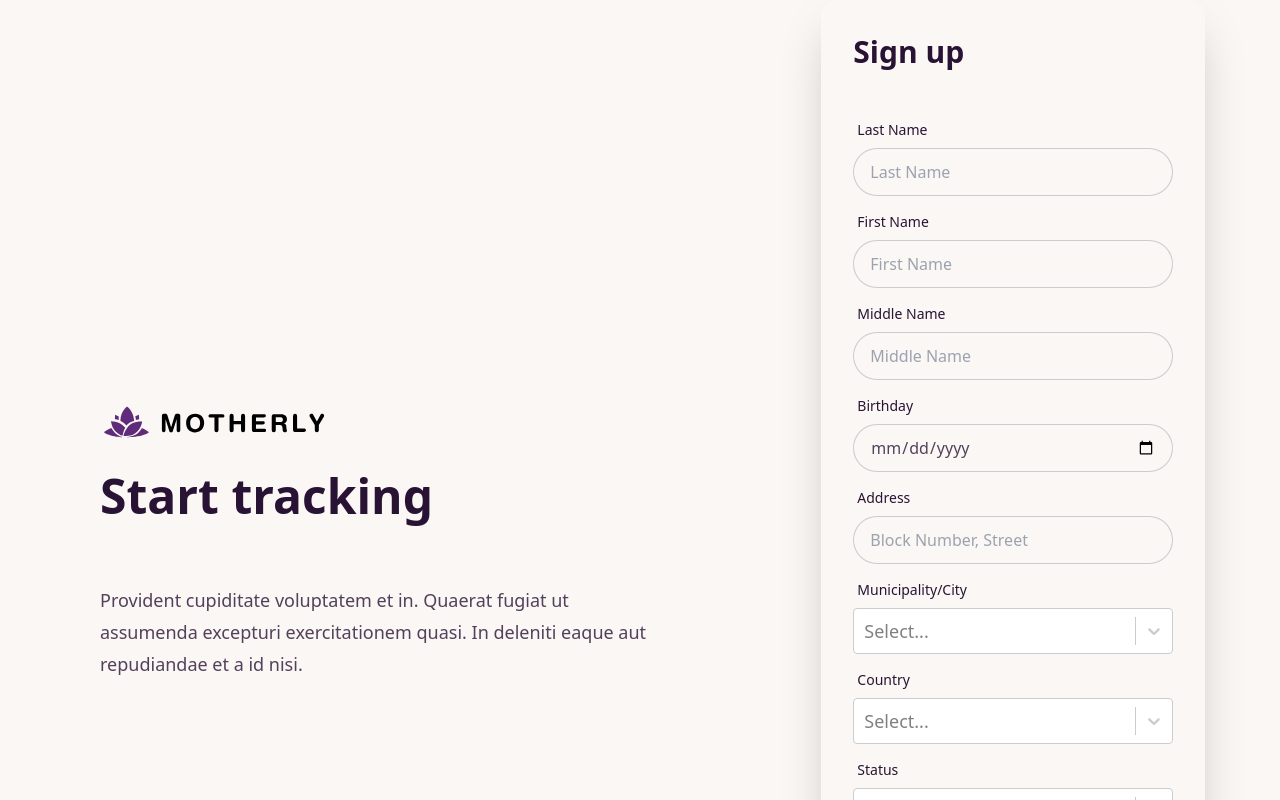
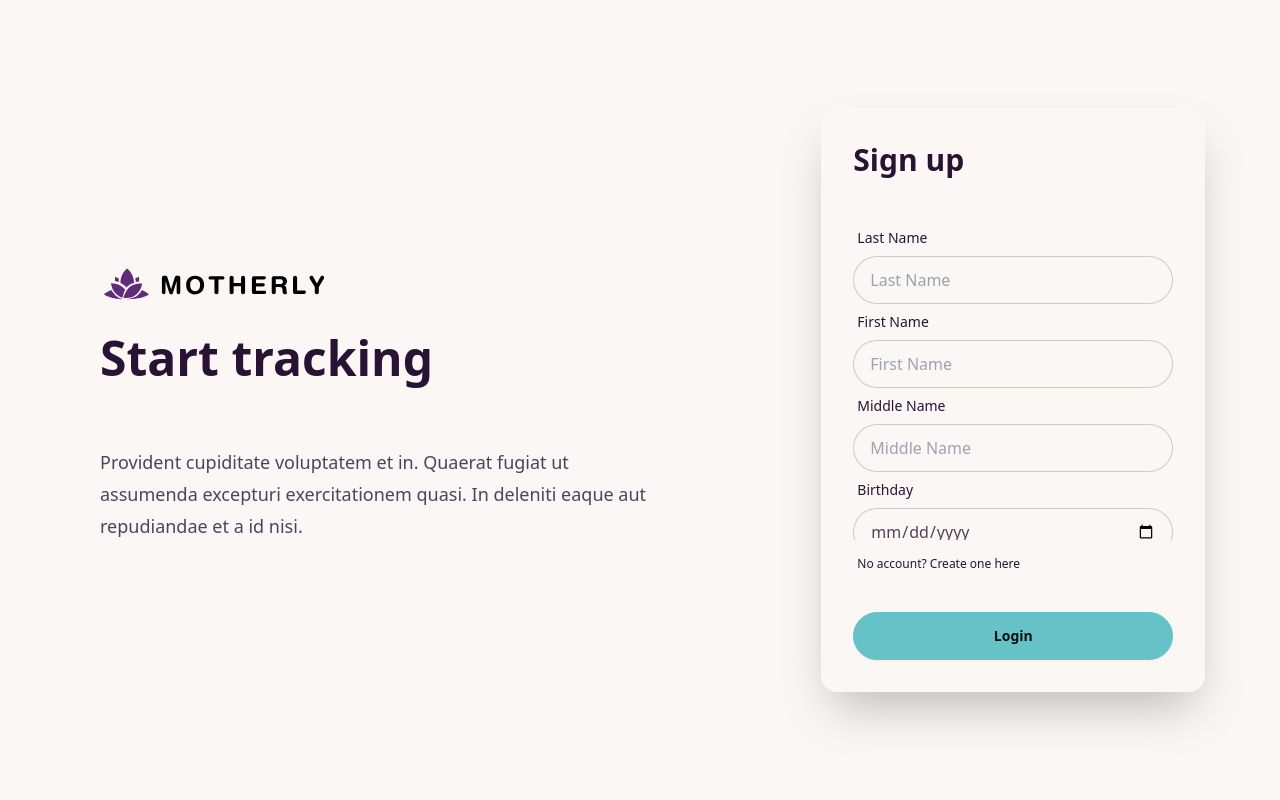
Before and after one commit to GeneMachiene/Motherly, a React (Vite) app in the folder client/: page /signup in a window 1280 px wide. Shown: the top 800 px of the page. Built offline with nearby package versions, Linux system fonts and the light colour scheme.

Commit message:
partially finished signup form - added overflow

```diff
--- a/client/src/pages/Signup.jsx
+++ b/client/src/pages/Signup.jsx
@@ -37,6 +37,7 @@ function Signup() {
               <Visible lg xl xxl>
                 <h2>Sign up</h2>
               </Visible>
+              <div className='max-h-80 overflow-auto'>
                 <div className="form-control">
                   <label className="label">
                     <span className="label-text">Last Name</span>
@@ -91,6 +92,7 @@ function Signup() {
                   </label>
                   <Select options={options} />
                 </div>
+              </div>
 
               <label className="label">
                 <a href="#" className="label-text-alt link link-hover">No account? Create one here</a>
```
Lines whose indentation alone changed are shown as unchanged.
